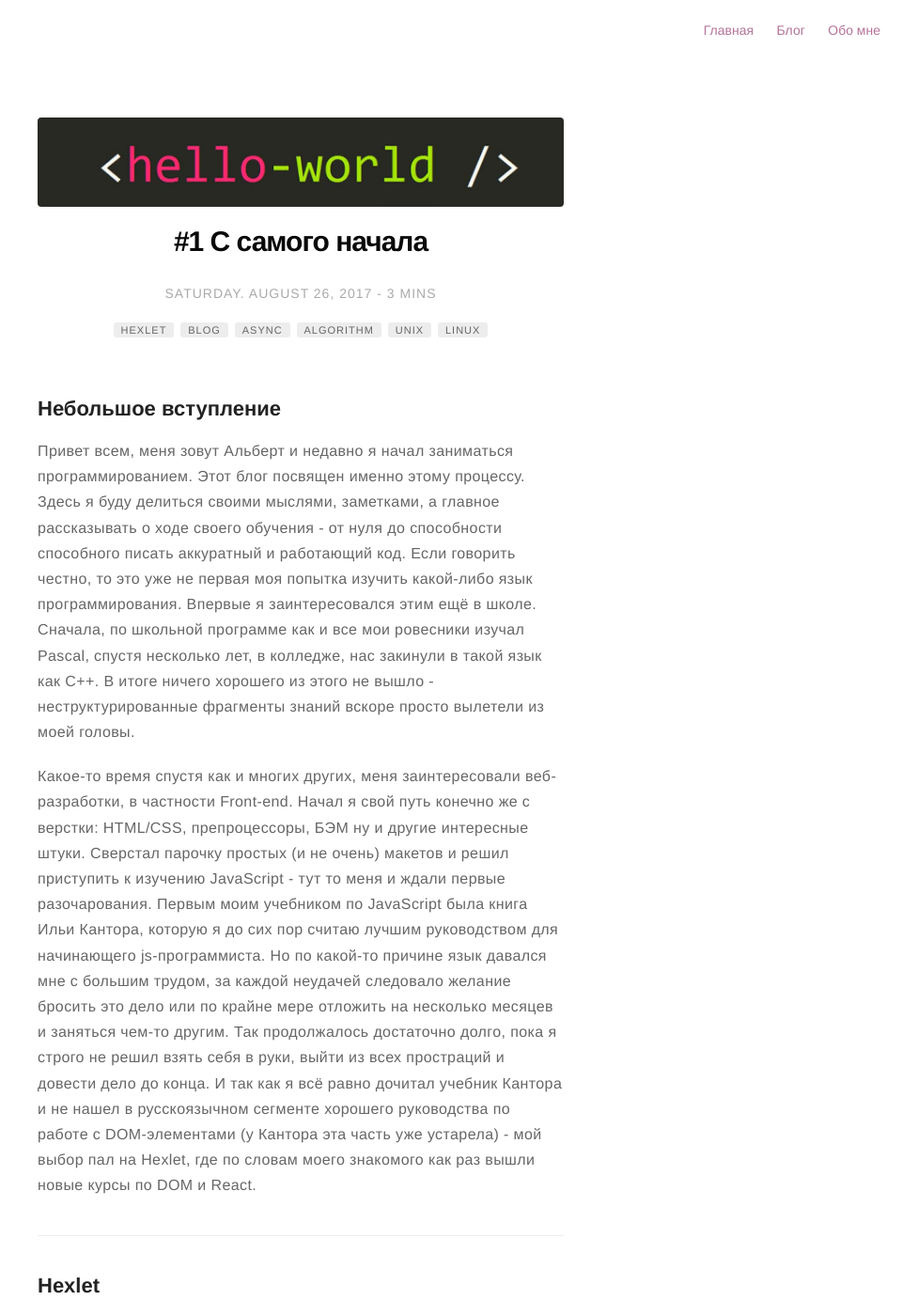
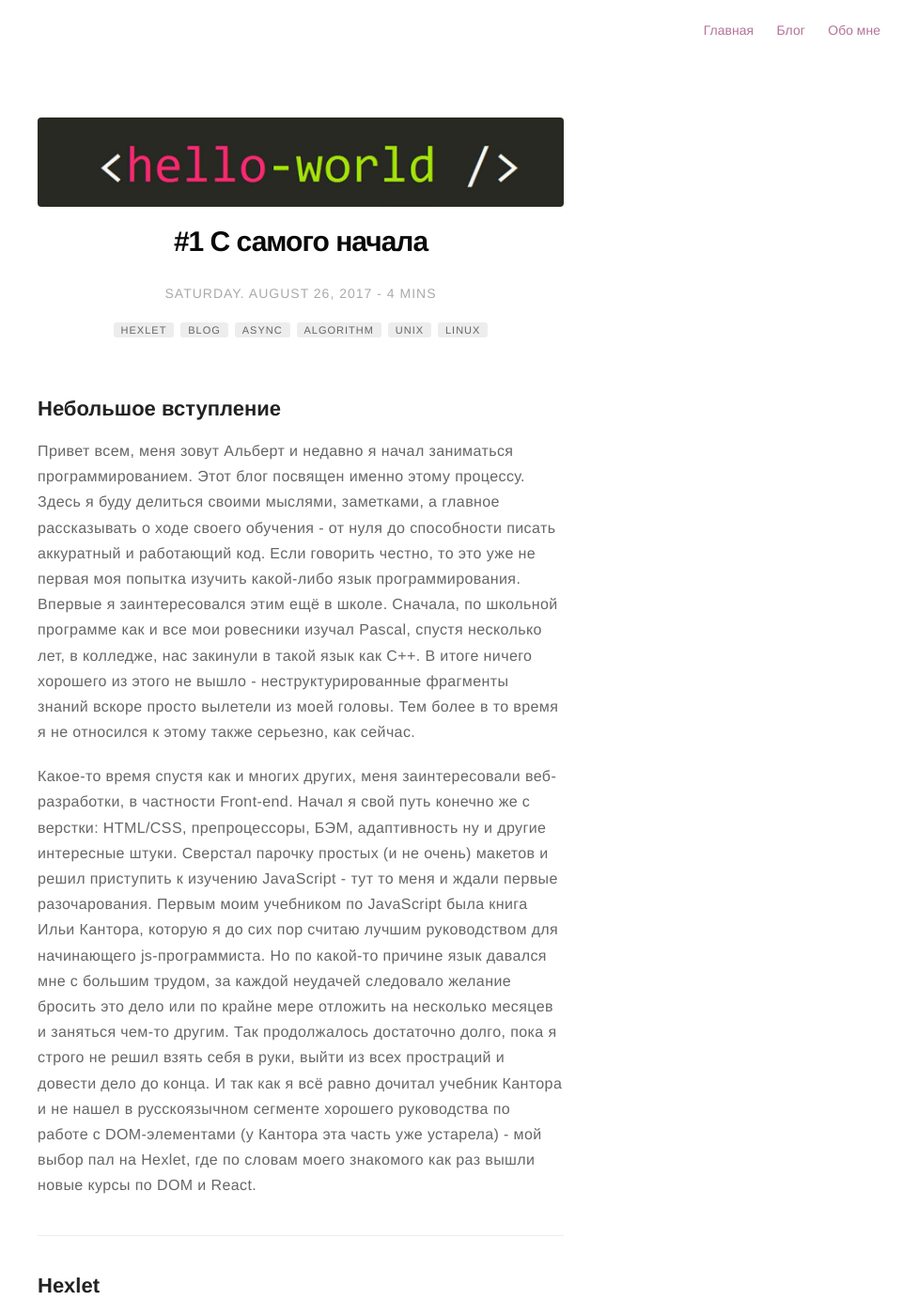
Before and after one commit to SayoBye/devblog, a Jekyll site: the page built from _posts/2017-08-26-1.md, in a window 1280 px wide and 1400 px high. Shown: the whole window at 94% size, without its empty margins (320-1280 px from the left). Built offline with Jekyll 4.4.1, drawn with Linux system fonts in a browser that asks for light colours; emoji names are drawn with the system emoji font; comment, search, counter and statistics services are not loaded; some of the changed text lies outside the part shown.

Commit message:
fix article

```diff
--- a/_posts/2017-08-26-1.md
+++ b/_posts/2017-08-26-1.md
@@ -13,22 +13,22 @@ tag:
 - Linux
 category: blog
 author: sayobye
-description: Первая статья в блоге
+description: С самого начала
 ---
 
 
 ## Небольшое вступление
-Привет всем, меня зовут Альберт и недавно я начал заниматься программированием. Этот блог посвящен именно этому процессу. Здесь я буду делиться своими мыслями, заметками, а главное рассказывать о ходе своего обучения - от нуля до способности способного писать аккуратный и работающий код. Если говорить честно, то это уже не первая моя попытка изучить какой-либо язык программирования. Впервые я заинтересовался этим ещё в школе. Сначала, по школьной программе как и все мои ровесники изучал Pascal, спустя несколько лет, в колледже, нас закинули в такой язык как C++. В итоге ничего хорошего из этого не вышло - неструктурированные фрагменты знаний вскоре просто вылетели из моей головы.
+Привет всем, меня зовут Альберт и недавно я начал заниматься программированием. Этот блог посвящен именно этому процессу. Здесь я буду делиться своими мыслями, заметками, а главное рассказывать о ходе своего обучения - от нуля до способности писать аккуратный и работающий код. Если говорить честно, то это уже не первая моя попытка изучить какой-либо язык программирования. Впервые я заинтересовался этим ещё в школе. Сначала, по школьной программе как и все мои ровесники изучал Pascal, спустя несколько лет, в колледже, нас закинули в такой язык как C++. В итоге ничего хорошего из этого не вышло - неструктурированные фрагменты знаний вскоре просто вылетели из моей головы. Тем более в то время я не относился к этому также серьезно, как сейчас.
 
-Какое-то время спустя как и многих других, меня заинтересовали веб-разработки, в частности Front-end. Начал я свой путь конечно же с верстки: HTML/CSS, препроцессоры, БЭМ ну и другие интересные штуки. Сверстал парочку простых (и не очень) макетов и решил приступить к изучению JavaScript - тут то меня и ждали первые разочарования. Первым моим учебником по JavaScript была книга Ильи Кантора, которую я до сих пор считаю лучшим руководством для начинающего js-программиста. Но по какой-то причине язык давался мне с большим трудом, за каждой неудачей следовало желание бросить это дело или по крайне мере отложить на несколько месяцев и заняться чем-то другим. Так продолжалось достаточно долго, пока я строго не решил взять себя в руки, выйти из всех простраций и довести дело до конца. И так как я всё равно дочитал учебник Кантора и не нашел в русскоязычном сегменте хорошего руководства по работе с DOM-элементами (у Кантора эта часть уже устарела) - мой выбор пал на Hexlet, где по словам моего знакомого как раз вышли новые курсы по DOM и React.
+Какое-то время спустя как и многих других, меня заинтересовали веб-разработки, в частности Front-end. Начал я свой путь конечно же с верстки: HTML/CSS, препроцессоры, БЭМ, адаптивность ну и другие интересные штуки. Сверстал парочку простых (и не очень) макетов и решил приступить к изучению JavaScript - тут то меня и ждали первые разочарования. Первым моим учебником по JavaScript была книга Ильи Кантора, которую я до сих пор считаю лучшим руководством для начинающего js-программиста. Но по какой-то причине язык давался мне с большим трудом, за каждой неудачей следовало желание бросить это дело или по крайне мере отложить на несколько месяцев и заняться чем-то другим. Так продолжалось достаточно долго, пока я строго не решил взять себя в руки, выйти из всех простраций и довести дело до конца. И так как я всё равно дочитал учебник Кантора и не нашел в русскоязычном сегменте хорошего руководства по работе с DOM-элементами (у Кантора эта часть уже устарела) - мой выбор пал на Hexlet, где по словам моего знакомого как раз вышли новые курсы по DOM и React.
 
 * * *
 ## Hexlet
 
 <img class="image" src="https://sayobye.github.io/devblog/assets/images/1/hexlet-screen-anim.gif" alt="Hexlet">
-А теперь поподробнее что это такое. Hexlet - это образовательная платформа для изучения веб-разработок и таких языков программирования как Java, PHP, JS, а также их фреймворков. Основное достоинство Hexlet это то, что процесс обучения строится далеко за гранью простого изучения синтаксиса и конструкций определенного языка. Всё сводится к навыку построения абстракций и алгоритма выполнения кода, грамотному написанию тестов и отладке, а также тренировке правильного мышления. В итоге я подумал - "А почему бы и не попробовать?". Для меня было неожиданностью, что задания там действительно очень сложные, и после них задачи в учебнике Кантора кажутся чем-то вроде "Hello World".
+А теперь поподробнее что это такое. Hexlet - это образовательная платформа для изучения веб-разработок и таких языков программирования как Java, PHP, JS, а также их фреймворков. Основное достоинство Hexlet это то, что процесс обучения строится далеко за гранью простого изучения синтаксиса и конструкций определенного языка. Всё сводится к навыку построения абстракций и алгоритма выполнения кода, грамотному написанию тестов и отладке, а также тренировке правильного мышления. В итоге я подумал - "А почему бы и не попробовать?". Для меня было неожиданностью, что задания там действительно очень сложные, и после них задачи в учебнике Кантора не сложнее "Hello World".
 
-Неспешным темпом я стал один за другим проходить курсы. Начинало казаться, что каждый следующий курс сложнее предыдущего, и в итоге натолкнувшись на "JS: Асинхронное программирования", осознал что это поистине самая сложная тема в JavaScript которую я когда либо изучал. Каждое задание решается лишь после 3-5 просмотров видео-теории и последующими часовыми попытками написать хоть что-то по части практики. Должен признать - подобные уроки хорошо закаляют и принуждают выходить из зоны комфорта. Очень хорошо в данной ситуации помогает изучение одной и той же темы по разным источникам, например на Youtube:
+Неспешным темпом я стал один за другим проходить курсы. Начинало казаться, что каждый следующий курс сложнее предыдущего, и в итоге натолкнувшись на "JS: Асинхронное программирования", осознал что это поистине самая сложная тема в JavaScript которую я когда либо изучал. Каждое задание решается лишь после 3-5 просмотров видео-теории и последующими часовыми попытками написать хоть что-то по части практики. Должен признать - подобные уроки хорошо закаляют и принуждают выходить из зоны комфорта. Но со временем привыкаешь даже к такому, и все сложности со временем становятся чем-то обыденным. Очень хорошо в данной ситуации помогает изучение одной и той же темы по разным источникам, например на Youtube:
 
 <div style="position:relative;height:0;padding-bottom:56.25%"><iframe src="https://www.youtube.com/embed/8aGhZQkoFbQ?ecver=2" width="640" height="360" frameborder="0" style="position:absolute;width:100%;height:100%;left:0" allowfullscreen></iframe></div>
 
```
Also changed, not shown: other parts of _posts/2017-08-26-1.md (+1 -1 lines).
